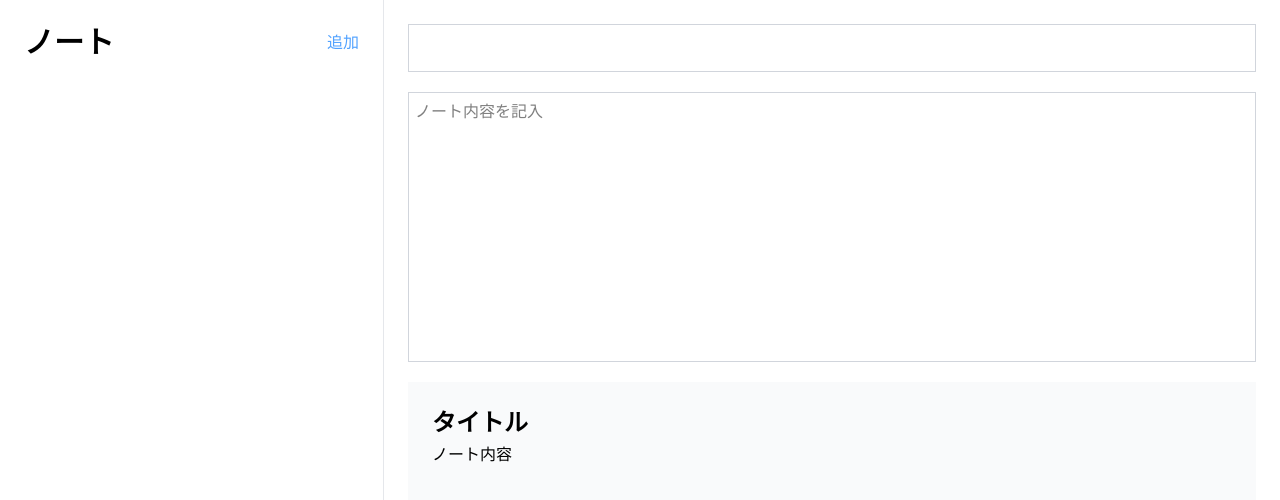
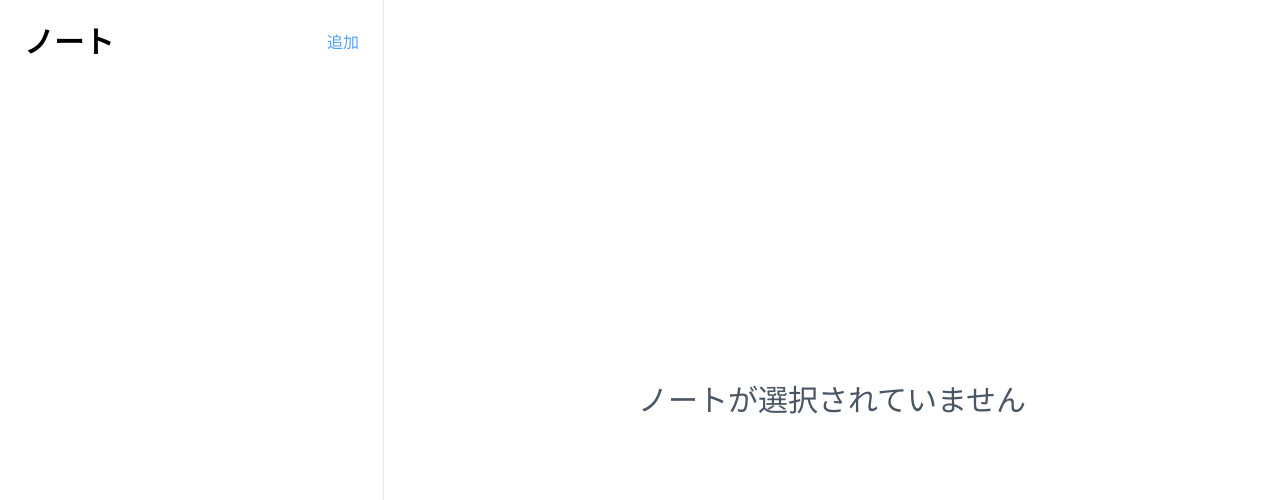
Before and after one commit to etranger2268/udemy-react-3project-app, a React (Vite) app: page / in a window 1280 px wide. Shown: the top 500 px of the page. Built offline with nearby package versions, Linux system fonts and the light colour scheme.

Commit message:
note-5-62

```diff
--- a/src/App.jsx
+++ b/src/App.jsx
@@ -24,6 +24,8 @@ export default function App() {
     setNotes(newNotes);
   };
 
+  const getActiveNote = () => notes.find((note) => note.id === activeNote);
+
   return (
     <div className="flex w-full h-screen overflow-hidden text-base">
       <Sidebar
@@ -33,7 +35,7 @@ export default function App() {
         activeNote={activeNote}
         setActiveNote={setActiveNote}
       />
-      <Main />
+      <Main activeNote={getActiveNote()} />
     </div>
   );
 }
--- a/src/components/Main.jsx
+++ b/src/components/Main.jsx
@@ -1,4 +1,12 @@
-export default function Main() {
+export default function Main({ activeNote }) {
+  if (!activeNote) {
+    return (
+      <div className="w-7/10 h-screen leading-[100vh] text-center text-3xl text-gray-600">
+        ノートが選択されていません
+      </div>
+    );
+  }
+
   return (
     <div className="w-7/10 h-screen">
       <div className="h-[50vh] p-6">
@@ -12,8 +20,8 @@ export default function Main() {
           className="block border border-gray-300 mb-5 w-full h-[calc(50vh-130px)] p-1.5 resize-none text-base"
         />
         <div className="h-[50vh] overflow-y-scroll bg-gray-50">
-          <h2 className="font-black text-2xl pt-6 px-6 m-0">タイトル</h2>
-          <div className="leading-8 pb-6 px-6">ノート内容</div>
+          <h2 className="font-black text-2xl pt-6 px-6 m-0">{activeNote.title}</h2>
+          <div className="leading-8 pb-6 px-6">{activeNote.content}</div>
         </div>
       </div>
     </div>
```
